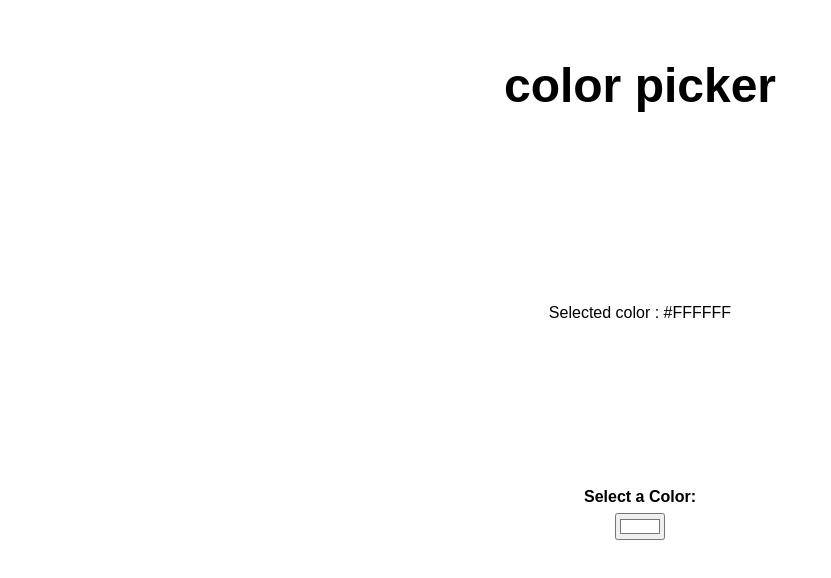
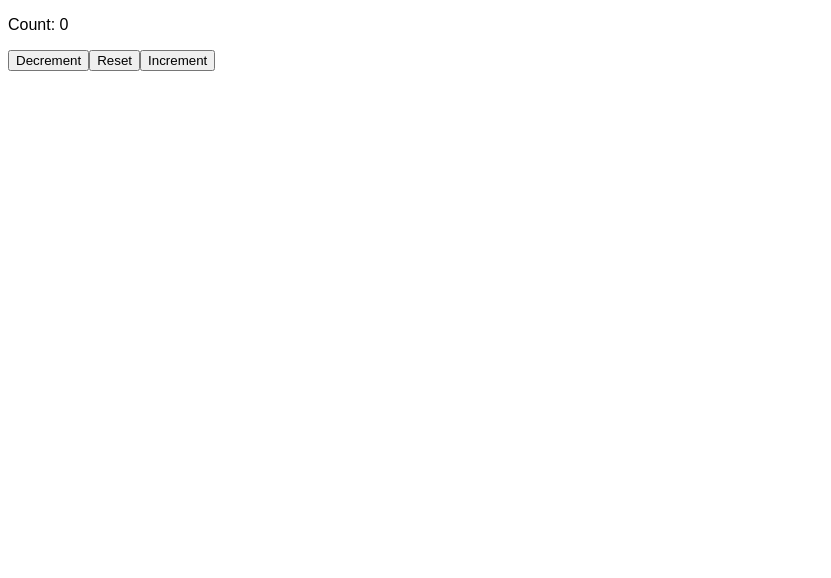
Before and after one commit to avinashpitti/react-projects, a React (Vite) app in the folder my-react-app/: page / in a window 1280 px wide. Shown: the top 578 px of the page, without its empty margins (0-831 px from the left). Built offline with nearby package versions, Linux system fonts and the light colour scheme.

Commit message:
updater function

```diff
--- a/my-react-app/src/App.jsx
+++ b/my-react-app/src/App.jsx
@@ -1,10 +1,10 @@
+import MyComponent from "./MyComponent"
 
-import ColorPicker from "./ColorPicker"
 
 function App(){
   return(
   <>
-    <ColorPicker/>
+   <MyComponent/>
   </>
   )
 }
--- /dev/null
+++ b/my-react-app/src/MyComponent.jsx
@@ -0,0 +1,33 @@
+import React,{useState} from "react"
+function MyComponent(){
+
+   const[count,setCount]=useState(0);
+
+   function increment(){
+        setCount(c=>c+1);
+        setCount(c=>c+1);
+        setCount(c=>c+1);
+   };
+
+   function decrement(){
+        setCount(count-1);
+   };
+
+   function reset(){
+        setCount(0);
+   }
+
+
+    return(
+        <div>
+            <p>Count: {count}</p>
+            <button onClick={decrement}>Decrement</button>
+            <button onClick={reset}>Reset</button>
+            <button onClick={increment}>Increment</button>
+
+        </div>
+    );
+
+}
+
+export default MyComponent
--- a/my-react-app/src/index.css
+++ b/my-react-app/src/index.css
@@ -26,5 +26,5 @@ h1{
 label{
     font-size: 1.5 rem;
     margin-bottom: 7px;
-    font-weight: bold;
+
 }
```
